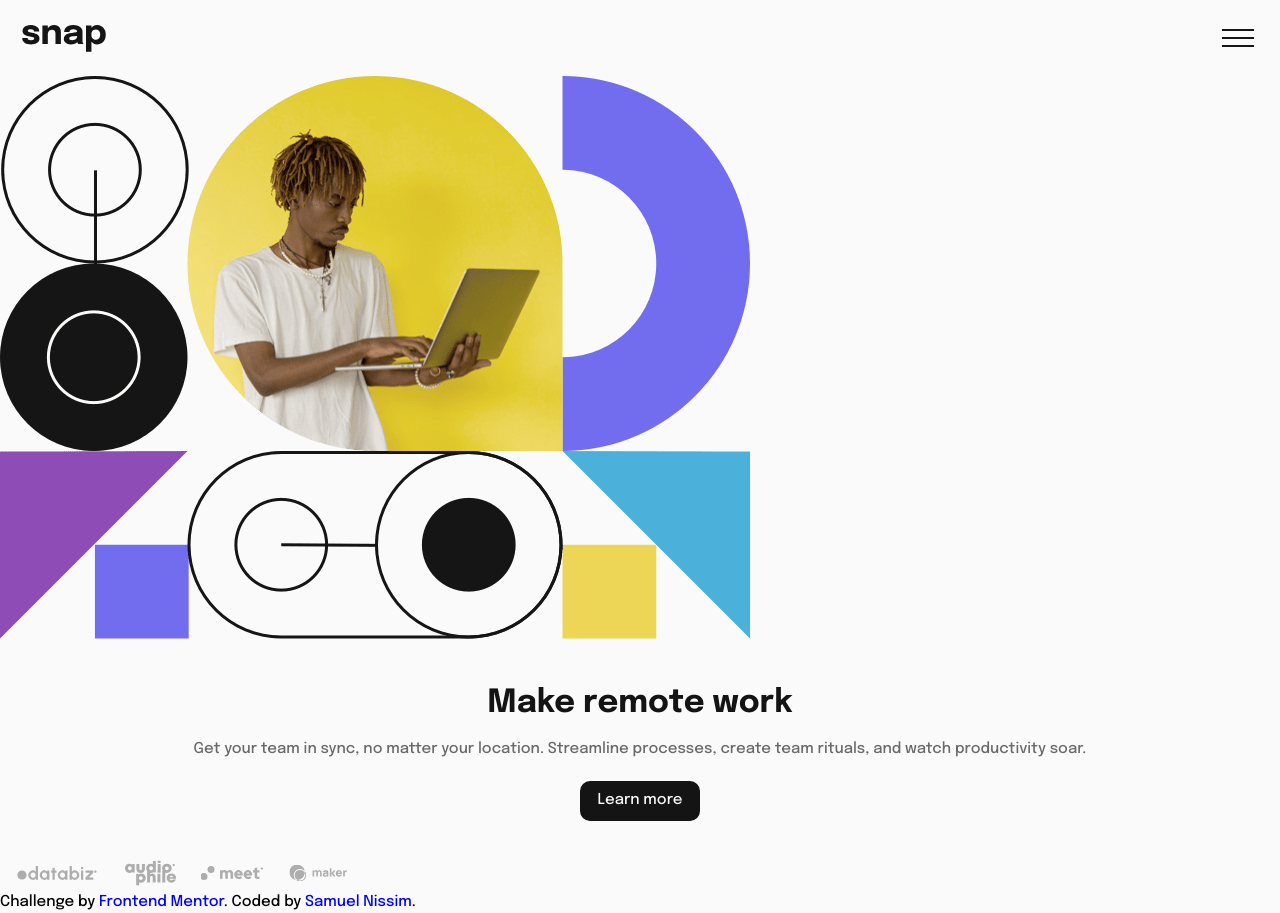
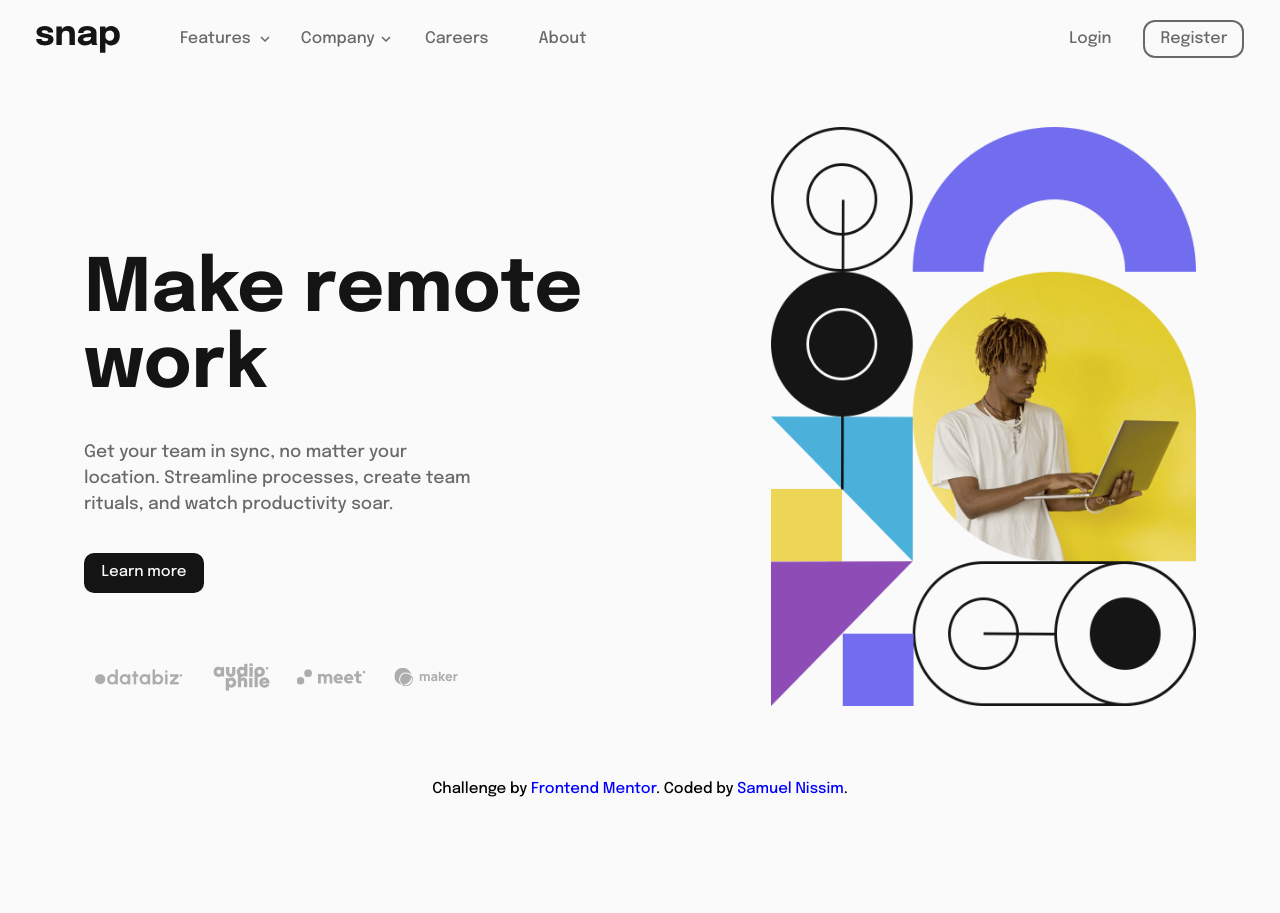
Before and after one commit to samnismolvel/intro-section-with-dropdown-navigation-main, a plain HTML site: page index.html in a window 1280 px wide. After the commit the page ends 800 px from the top, so only its background shows below. Drawn offline with Linux system fonts and the light colour scheme.

Commit message:
Desktop layout finished

```diff
--- a/desktop-media.css
+++ /dev/null
@@ -1,3 +0,0 @@
-body{
-    background-color: red;
-}
--- a/index.html
+++ b/index.html
@@ -4,7 +4,6 @@
   <meta charset="UTF-8">
   <meta name="viewport" content="width=device-width, initial-scale=1.0"> <!-- displays site properly based on user's device -->
 
-  <link rel="stylesheet" media="(min-width: 900px)" href="desktop-media.css">
   <link rel="stylesheet" media="screen" href="style.css">
   <link rel="preconnect" href="https://fonts.googleapis.com">
  <link rel="preconnect" href="https://fonts.gstatic.com" crossorigin>
@@ -65,17 +64,18 @@
   <main>
     <!--main content-->
     <section class="section-container">
+
       <img class="hero-img-mobile" src="./images/image-hero-mobile.png" alt="">
       <img class="hero-img-desktop" src="images/image-hero-desktop.png" alt="">
       <div  class="main-flex">
-      <h2 class="neutral-title">Make remote work</h2>
-      <p class="neutral-text">Get your team in sync, no matter your location. Streamline processes,
-        create team rituals, and watch productivity soar.
-      </p>
+        <h2 class="neutral-title">Make remote work</h2>
+        <p class="neutral-text">Get your team in sync, no matter your location. Streamline processes,
+          create team rituals, and watch productivity soar.
+        </p>
 
-      <a class="learn-more" href="#">Learn more</a>
+        <a class="learn-more" href="#">Learn more</a>
+     </div>
 
-     </div>
      <div class="clients-logos">
       <img src="./images/client-databiz.svg" alt="">
       <img src="./images/client-audiophile.svg" alt="">
@@ -85,9 +85,12 @@
     </section>
   </main>
 
+
   <div class="attribution">
     Challenge by <a href="https://www.frontendmentor.io?ref=challenge" target="_blank">Frontend Mentor</a>.
     Coded by <a href="#">Samuel Nissim</a>.
   </div>
+
+
 </body>
 </html>
--- a/style.css
+++ b/style.css
@@ -126,18 +126,15 @@ body {
   display: block;
   width: 40px;
   height: 40px;
-  background-image: url(./images/icon-menu.svg);
-  background-position: center;
-  background-color: transparent;
-  background-repeat: no-repeat;
   border: none;
   cursor: pointer;
   z-index: 1500;
+  background: url(./images/icon-menu.svg)
+              transparent center no-repeat;
 }
 
-.hamburger-menu.event {
-  background-image: url(./images/icon-close-menu.svg);
-}
+.hamburger-menu.event {background-image: url(./images/icon-close-menu.svg)}
+
 .nav-bar {
   display: flex;
   flex-direction: column;
@@ -146,8 +143,6 @@ body {
 }
 
 .nav-bar > ul > li > a {color: transparent}
-
-
 .nav-side-bar.event {transform: translateX(0)}
 
 .nav-side-bar {
@@ -174,7 +169,8 @@ body {
   width: max-content;
 }
 
-.collapsed-items-container >:first-child {padding-top: 15px}
+.collapsed-items-container >:first-child {padding-top: 20px}
+
 
 .collapsed-items-container {
   display: flex;
@@ -213,6 +209,7 @@ a {color: var(--neutral-main)}
 
 .collapsed-menu.event::after {
   background-image: url(./images/icon-arrow-up.svg);
+  background-repeat: no-repeat;
 }
 
 .nav-bar-register {
@@ -238,9 +235,8 @@ a {color: var(--neutral-main)}
   padding: 40px 20px 24px 20px;
 }
 
-.hero-img-desktop {
-  display: none;
-}
+.hero-img-mobile {margin: auto}
+.hero-img-desktop {display: none}
 
 .neutral-title {
   color: var(--neutral-accent);
@@ -258,6 +254,7 @@ a {color: var(--neutral-main)}
   display: flex;
   flex-direction: row;
   align-items: center;
+  justify-content: center;
   margin: auto;
 }
 
@@ -274,6 +271,154 @@ a {color: var(--neutral-main)}
   padding-top: 8px;
 }
 
-@media  screen and (min-width:900px) {
+@media  screen and (min-width:920px) {
+  .hamburger-menu,
+  .hamburger-menu.event,
+  .hero-img-mobile,
+  .mobile-overlay {
+    display: none;
+  }
 
+  body {
+    display: flex;
+    flex-direction: column;
+  }
+
+  .header {
+    display: flex;
+    flex-direction: row;
+    gap: 5%;
+    margin: 0;
+    padding: 0 calc(10px + 2vw);
+    width: 100%;
+    height: 100%;
+  }
+
+  .nav-side-bar {
+    position: static;
+
+    flex-grow: 5;
+
+    flex-direction: row;
+    align-items: center;
+
+    transform: translateX(0);
+    transition: translate 0s;
+    width: 100%;
+    height: 100%;
+    padding: 0;
+  }
+
+  .nav-bar {
+    flex-direction: row;
+    gap: 50px;
+    width: 70%;
+    height: 100%;
+  }
+
+  .nav-bar-register {
+    flex-direction: row;
+    align-items: center;
+    justify-content: flex-end;
+    gap: 10%;
+    width: 30%;
+    height: 100%;
+  }
+
+  .nav-bar-register >:last-child {padding: 5px 15px}
+
+  .collapsed-items-container {
+    position: absolute;
+    background: var(--main-bg);
+
+    padding: 0 30px;
+    top: 60px;
+    border-radius: 10px;
+    box-shadow: rgba(0, 0, 0, 0.35) 0px 5px 15px;
+  }
+
+  .collapsed-items-container >:last-child {padding-bottom: 20px}
+  .nav-bar >:first-child >:nth-child(2) {left: -70px}
+
+  main {
+    flex-grow: 3;
+
+    display: flex;
+    align-items: center;
+    justify-content: center;
+  }
+
+  .section-container {
+    display: grid;
+    grid-template-columns: [column1] 60% [column2] minmax(10px, 40%) [last-column];
+    grid-template-rows: [row1] 90% [row2] minmax(10px, 10%) [row3];
+    column-gap: 20px;
+
+    height: calc(500px + 8vw);
+    padding-bottom: calc(10px + 1vw);
+
+    margin: 0;
+    width: calc(600px + 40vw);
+  }
+
+  .main-flex {
+    grid-column: column1/ column2;
+    grid-row: row1 / row2;
+
+    row-gap: calc(10px + 2vw);
+    padding: calc(50px + 6vw) 0 0 0;
+  }
+
+  .main-flex > h2,
+  .main-flex > p {text-align: start}
+
+  .main-flex > h2,
+  .main-flex > p {
+    padding: 0;
+    margin: 0;
+  }
+
+  .neutral-title {
+    font-size: calc(35px + 3vw);
+    width: calc(450px + 6vw);
+    line-height: calc(50px + 2vw);
+  }
+
+  .neutral-text {
+    font-size: calc(16px + 0.1vw);
+    width: calc(300px + 8vw);
+  }
+
+  .learn-more {margin: 0}
+
+  .learn-more:hover {
+    background: var(--main-bg);
+    color: var(--neutral-accent);
+    border: var(--neutral-accent) solid 2px;
+  }
+
+  .clients-logos {
+    grid-column: column1/ column2;
+    grid-row: row2/ row3;
+    transform: scale(1.1);
+    margin-left: 10px
+  }
+
+  .hero-img-desktop {
+    display: block;
+
+    grid-column: column2/ last-column;
+    grid-row: row1/ span row3;
+
+    align-self: stretch ;
+    justify-self: auto;
+  }
+
+  a:hover {
+    color: var(--neutral-accent);
+  }
+
+  .attribution {
+    margin: auto;
+  }
 }
```
Also changed, not shown: script.js (+4 -3 lines), 1 other file.
